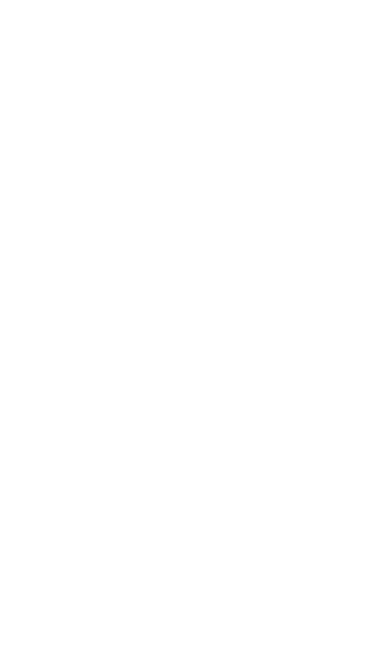
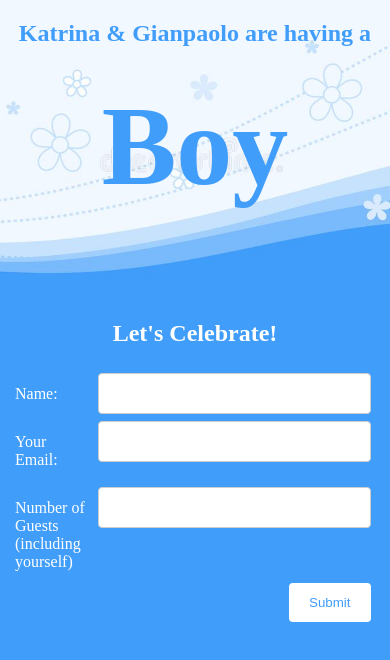
Before and after one commit to gmacerola/babyShowerRegistry, a plain HTML site: page index.html in a window 390 px wide. Drawn offline with Linux system fonts and the light colour scheme; a web font is replaced by a local one.

Commit message:
basic markup w/responsive form

```diff
--- a/index.css
+++ b/index.css
@@ -1,3 +1,78 @@
 * {
   box-sizing: border-box;
 }
+body {
+  background-color: #409dfa;
+  margin: 0px 0px;
+}
+
+header {
+  position: relative;
+  background: #000 url(/images/header.jpg) center center;
+  width: 100%;
+  height: 300px;
+  background-size: cover;
+  overflow: hidden;
+}
+
+.header-container {
+  color: #409dfa;
+  font-weight: bold;
+  text-align: center;
+}
+
+h1 {
+  font-family: AlexBrushRegular;
+  font-size: 700%;
+  margin-bottom: 0px;
+  margin-top: 35px;
+}
+
+main h2 {
+  color: white;
+  text-align: center;
+}
+
+input[type="text"] {
+  width: 100%;
+  padding: 12px;
+  border: 1px solid #ccc;
+  border-radius: 4px;
+  resize: vertical;
+}
+
+label {
+  padding: 12px 12px 12px 0;
+  display: inline-block;
+  margin-left: 15px;
+  color: white;
+}
+
+.col-25 {
+  float: left;
+  width: 25%;
+  margin-top: 6px;
+}
+
+.col-75 {
+  float: left;
+  width: 70%;
+  margin-top: 6px;
+}
+
+.row:after {
+  content: "";
+  display: table;
+  clear: both;
+}
+
+input[type="submit"] {
+  background-color: white;
+  color: #409dfa;
+  padding: 12px 20px;
+  border: none;
+  border-radius: 4px;
+  cursor: pointer;
+  float: right;
+  margin-right: 5%;
+}
--- a/index.html
+++ b/index.html
@@ -4,6 +4,58 @@
     <meta charset="UTF-8" />
     <meta name="viewport" content="width=device-width, initial-scale=1.0" />
     <title>Katrina and Gianpaolo's Baby Shower Registry</title>
+    <link href="index.css" rel="stylesheet" type="text/css" />
+    <link
+      rel="stylesheet"
+      media="screen"
+      href="http://fontlibrary.org/face/alex-brush"
+      type="text/css"
+    />
   </head>
-  <body></body>
+  <body>
+    <header>
+      <div class="header-container">
+        <h2>Katrina & Gianpaolo are having a</h2>
+        <h1>Boy</h1>
+      </div>
+    </header>
+    <main>
+      <h2>Let's Celebrate!</h2>
+      <div class="registryForm">
+        <form action="https://formspree.io/f/mrgorbpv" method="POST">
+          <div class="row">
+            <div class="col-25">
+              <label for="name">Name:</label>
+            </div>
+            <div class="col-75">
+              <input id="name" type="text" name="name" required />
+            </div>
+          </div>
+
+          <div class="row">
+            <div class="col-25">
+              <label for="email">Your Email:</label>
+            </div>
+            <div class="col-75">
+              <input id="email" type="text" name="replyto" required />
+            </div>
+          </div>
+
+          <div class="row">
+            <div class="col-25">
+              <label for="guestCount"
+                >Number of Guests (including yourself)</label
+              >
+            </div>
+            <div class="col-75">
+              <input id="guestCount" type="text" name="numberOfGuests" />
+            </div>
+          </div>
+          <div class="row">
+            <input type="submit" />
+          </div>
+        </form>
+      </div>
+    </main>
+  </body>
 </html>
```
Also changed, not shown: images/header.jpg (added).
